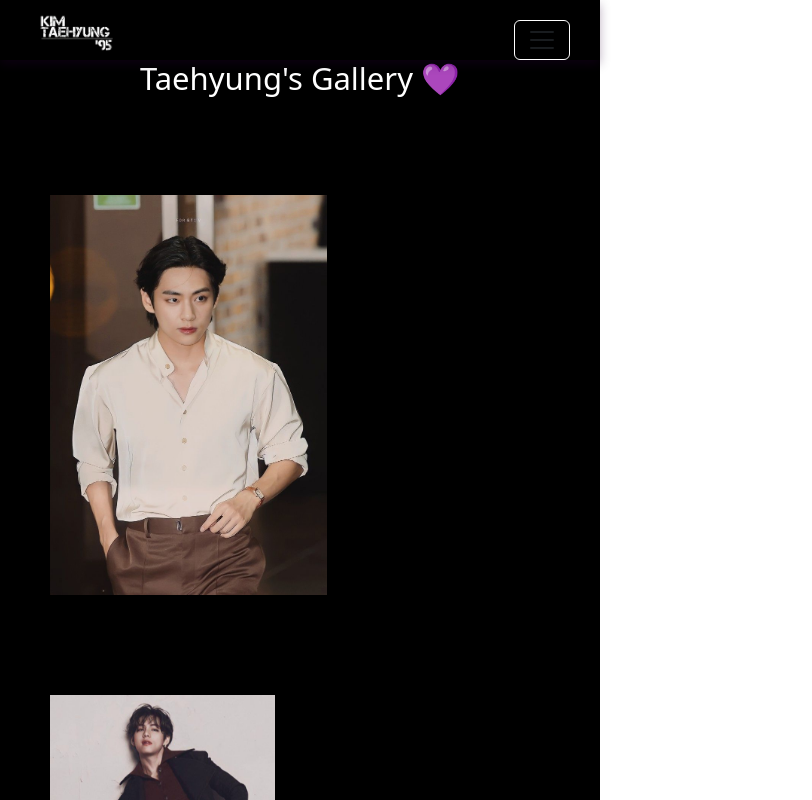
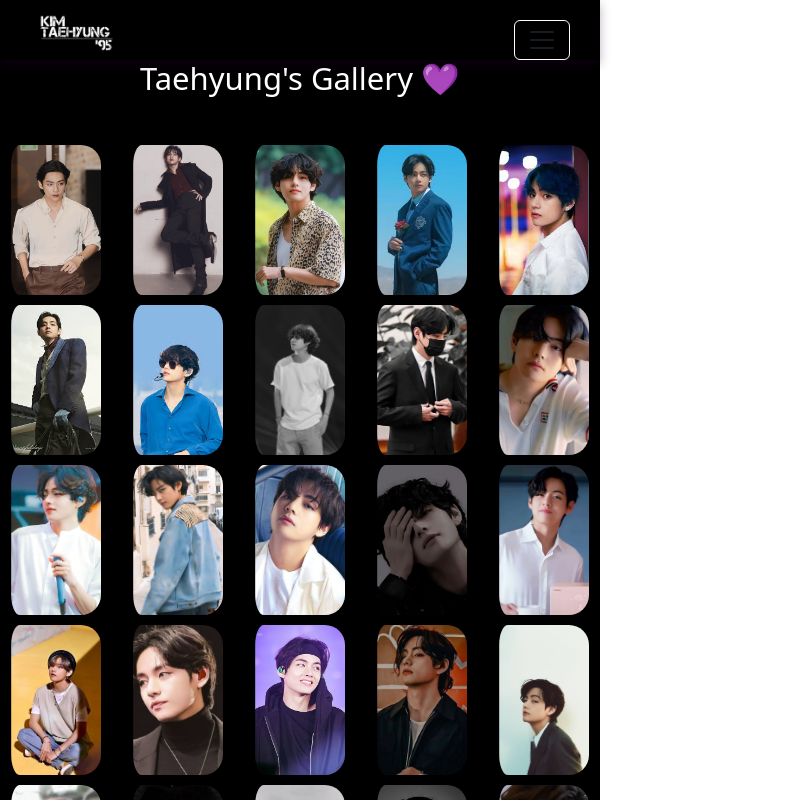
Before and after one commit to ayeshaqadri/kim-taehyung, a React (Vite) app: page /gallery in a window 600 px wide. Shown: the top 800 px of the page, 812 px wide, since content can reach past the window. Built offline with nearby package versions, Linux system fonts and the light colour scheme.

Commit message:
'complete'

```diff
--- a/src/App.css
+++ b/src/App.css
@@ -48,33 +48,25 @@ body {
     padding: 10px;
   }
 
+}
+
+/* Smaller Screens */
+@media (max-width: 600px) {
+
+  .logo {
+    width: 60%;
+    max-width: 150px;
+  }
+
   .navbar-toggler:hover {
     border: 1px solid rgb(110, 104, 104);
     background: #000;
     color: white;
   }
-}
 
-/* Smaller Screens */
-@media (max-width: 600px) {
-  h1 {
-    font-size: 24px;
-  }
-
-  p {
-    font-size: 14px;
-  }
-
-  .logo {
-    width: 60%;
-    max-width: 150px;
-  }
 /* Navbar Links */
 .navbar-custom .nav-link {
   color: #ffffff !important;
-  font-weight: bold;
-  transition: 0.3s;
-  padding: 10px 15px;
 }
 
 .navbar-custom .nav-link:hover {
--- a/src/Components/About.css
+++ b/src/Components/About.css
@@ -51,44 +51,74 @@
     font-size: 110%;
 }
 
-@media (max-width: 1024px) {
+@media (max-width: 1496px) {
+
     .about-overlay {
-        max-width: 80%;
-        padding: 30px;
+        max-width: 95%;
+        /* padding: 1px; */
+        height: 150%;
+        width: 100%;
     }
     .about-title {
-        font-size: 42px;
+        font-size: 30px;
     }
     .about-text {
-        font-size: 18px;
-    }
+        font-size: 15px;
+
+   }
+   .about-section {
+    position: relative;
+    width: 100%;
+    height:84vh;
+
+}
 }
 
-@media (max-width: 768px) {
-    .about-overlay {
-        max-width: 90%;
-        padding: 25px;
-    }
-    .about-title {
-        font-size: 36px;
-    }
-    .about-text {
-        font-size: 16px;
-    }
-}
+@media (min-width: 420px) and (max-width: 768px) {
 
-@media (max-width: 480px) {
     .about-section {
         padding: 5%;
     }
     .about-overlay {
         max-width: 95%;
-        padding: 20px;
+        padding: 1px;
+        height: 105%;
+        width: 90%;
     }
     .about-title {
         font-size: 30px;
     }
     .about-text {
-        font-size: 14px;
+        font-size: 12px;
+
+   }
+   .about-section {
+    position: relative;
+    width: 100%;
+    height:90.8vh;
+
+}
+}
+
+@media (max-width: 420px) {
+
+    .about-overlay {
+        /* max-width: 90%; */
+        /* padding: 1px; */
+        height: 100%;
+        width: 100%;
     }
+    .about-title {
+        font-size: 30px;
+    }
+    .about-text {
+        font-size: 10px;
+
+   }
+   .about-section {
+    position: relative;
+    width: 100%;
+    height:89.7vh;
+
 }
+}
--- a/src/Components/Gallery.css
+++ b/src/Components/Gallery.css
@@ -1,8 +1,54 @@
-/* .tae{
-    height: 50px;
-} */
-.tae-img{
-    height: 500px;
-    position: relative;
-    padding: 50px;
-}
+.tae {
+    display: grid;
+    grid-template-columns: repeat(auto-fit, minmax(200px, 1fr));
+    gap: 20px;
+    justify-content: center;
+    align-items: center;
+    max-width: 1200px;
+    margin: auto;
+  }
+
+  .tae-img {
+    width: 100%;
+    height: 250px;
+    object-fit: cover;
+    border-radius: 10px;
+    cursor: pointer;
+    transition: transform 0.3s ease-in-out;
+  }
+
+  .tae-img:hover {
+    transform: scale(1.05);
+  }
+
+  @media (min-width: 600px) and (max-width: 768px) {
+    .tae {
+      grid-template-columns: repeat(4, 1fr);
+    }
+  }
+
+  @media (min-width: 769px) {
+    .tae {
+      grid-template-columns: repeat(5, 1fr);
+    }
+  }
+
+  @media (max-width: 600px) {
+    .tae {
+      grid-template-columns: repeat(1, 1fr);
+    }
+
+    .tae-img {
+      width: 90%;
+      height: 150px;
+      object-fit: cover;
+      border-radius: 20px;
+      padding-left: 10%;
+    }
+
+    .tae {
+      display: grid;
+      grid-template-columns: repeat(auto-fit, minmax(100px, 1fr));
+      gap: 10px;
+    }
+  }
--- a/src/Components/Gallery.jsx
+++ b/src/Components/Gallery.jsx
@@ -23,6 +23,23 @@ import Kim17 from "../Images/KIM-17.jpg";
 import Kim18 from "../Images/KIM-18.jpg";
 import Kim19 from "../Images/KIM-19.jpg";
 import Kim20 from "../Images/KIM-20.jpg";
+import Kim21 from "../Images/KIM-21.jpg";
+import Kim22 from "../Images/KIM-22.jpg";
+import Kim23 from "../Images/KIM-23.jpg";
+import Kim24 from "../Images/KIM-24.jpg";
+import Kim25 from "../Images/KIM-25.jpg";
+import Kim26 from "../Images/KIM-26.jpg";
+import Kim27 from "../Images/KIM-27.jpg";
+import Kim28 from "../Images/KIM-28.jpg";
+import Kim29 from "../Images/KIM-29.jpg";
+import Kim30 from "../Images/KIM-30.jpg";
+import Kim31 from "../Images/KIM-31.jpg";
+import Kim32 from "../Images/KIM-32.jpg";
+import Kim33 from "../Images/KIM-33.jpg";
+import Kim34 from "../Images/KIM-34.jpg";
+import Kim35 from "../Images/KIM-35.jpg";
+import Kim36 from "../Images/KIM-36.jpg";
+import Kim37 from "../Images/KIM-37.jpg";
 
 
 const images = [
@@ -46,6 +63,23 @@ const images = [
   { src: Kim18 },
   { src: Kim19 },
   { src: Kim20 },
+  { src: Kim21 },
+  { src: Kim22 },
+  { src: Kim23 },
+  { src: Kim24 },
+  { src: Kim25 },
+  { src: Kim26 },
+  { src: Kim27 },
+  { src: Kim28 },
+  { src: Kim29 },
+  { src: Kim30 },
+  { src: Kim31 },
+  { src: Kim32 },
+  { src: Kim33 },
+  { src: Kim34 },
+  { src: Kim35 },
+  { src: Kim36 },
+  { src: Kim37 },
 
 ];
 
--- a/src/Components/HeroSection.css
+++ b/src/Components/HeroSection.css
@@ -189,6 +189,9 @@ background-image: linear-gradient(315deg, #76349d 0%, #3d0951 74%);
         background-size: cover;
         height: 90vh;
         background-position: center top;
+        display: flex;
+        align-items: center;
+        color: rgb(0, 0, 0);
 
 
       }
@@ -214,6 +217,15 @@ background-image: linear-gradient(315deg, #76349d 0%, #3d0951 74%);
       }
 
     }
-    @media (max-width: 768px) {
+    @media (min-width: 600px) and (max-width: 768px)  {
 
+      .hero {
+        /* background: url("../Images/main-1.jpeg") no-repeat center center; */
+        /* background-size: cover; */
+        height: 88vh;
+        /* background-position: center top;
+        display: flex;
+        align-items: center;
+        color: rgb(0, 0, 0); */
+      }
     }
```
